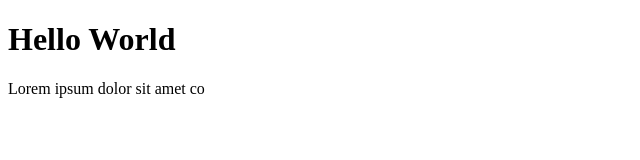
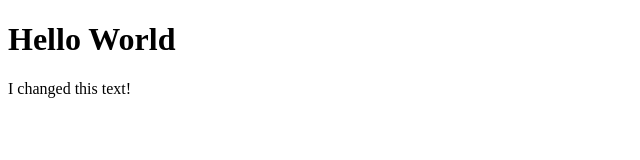
Before and after one commit to heyvonnie/hello-world, a plain HTML site: page index.html in a window 1280 px wide. Shown: the full height of the page, 0-640 px from the left. Drawn offline with Linux system fonts and the light colour scheme.

Commit message:
v02 ready

```diff
--- a/index.html
+++ b/index.html
@@ -7,6 +7,6 @@
 </head>
 <body>
     <h1>Hello World</h1>
-    <p>Lorem ipsum dolor sit amet co</p>
+    <p>I changed this text!</p>
 </body>
 </html>
```
